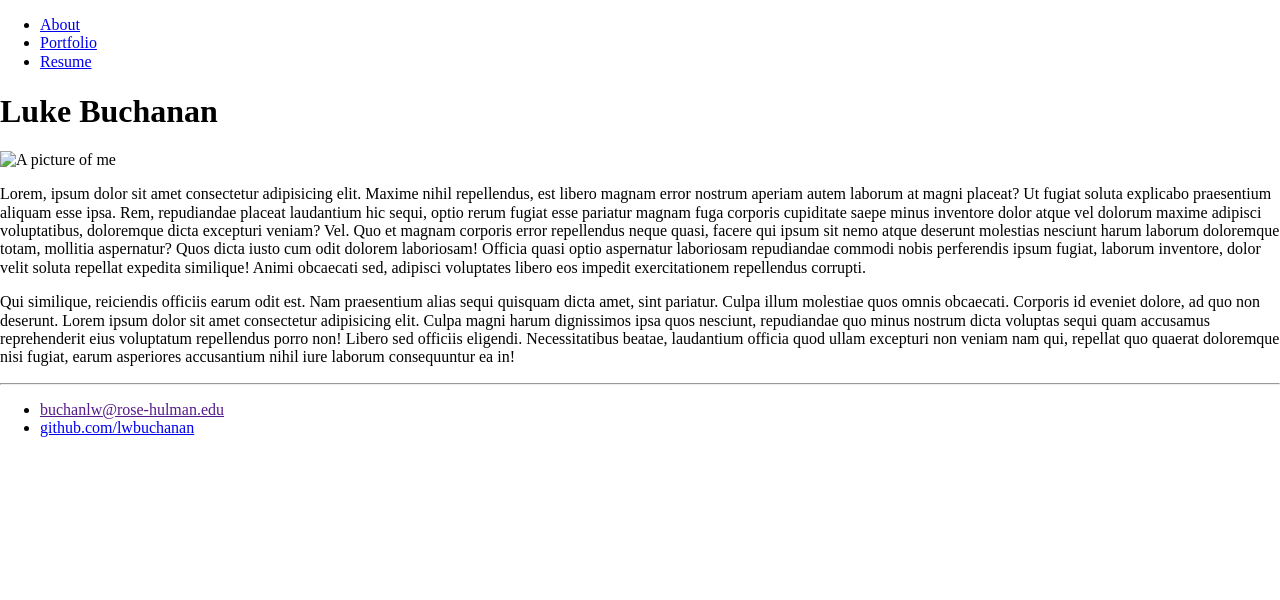
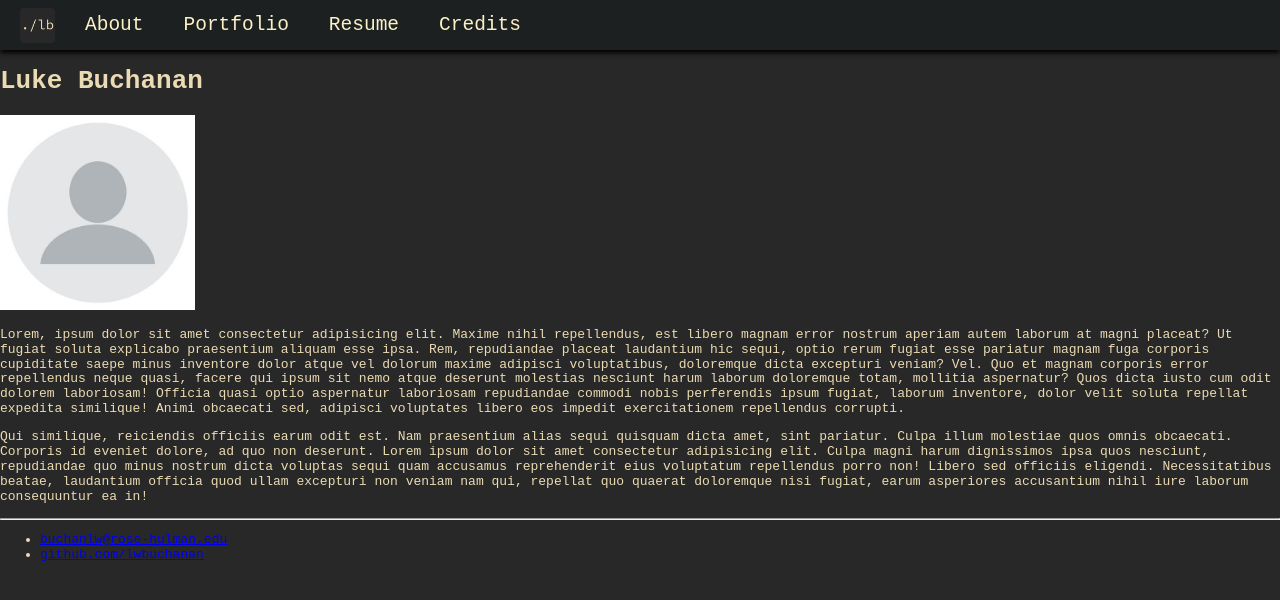
Before and after one commit to lwbuchanan/lwbuchanan.github.io, a plain HTML site: page index.html in a window 1280 px wide. Drawn offline with Linux system fonts and the light colour scheme.

Commit message:
cool navbar

```diff
--- a/index.html
+++ b/index.html
@@ -3,22 +3,22 @@
 <head>
     <meta charset="UTF-8">
     <meta name="viewport" content="width=device-width, initial-scale=1.0">
-    <title>Luke Buchanan - About</title>
+    <title>lbuchanan/about</title>
     <link rel="stylesheet" href="styles/normalize.css">
     <link rel="stylesheet" href="styles/main.css">
     <link rel="icon" href="images/favicon.png">
 </head>
 <body id="about">
     <nav>
-        <ul>
-            <li><a href="index.html">About</a></li>
-            <li><a href="portfolio.html">Portfolio</a></li>
-            <li><a href="resume.html">Resume</a></li>
-        </ul>
+        <img id="icon" src="images\favicon.png" alt="icon">
+        <a class="nav-button" href="index.html">About</a>
+        <a class="nav-button" href="portfolio.html">Portfolio</a>
+        <a class="nav-button" href="resume.html">Resume</a>
+        <a class="nav-button" href="credits.html">Credits</a>
     </nav>
     <main>
         <h1>Luke Buchanan</h1>
-        <img src="images/avatar.png" alt="A picture of me">
+        <img id="avatar" src="images/avatar.png" alt="A picture of me">
         <p>Lorem, ipsum dolor sit amet consectetur adipisicing elit. Maxime nihil repellendus, est libero magnam error nostrum aperiam autem laborum at magni placeat? Ut fugiat soluta explicabo praesentium aliquam esse ipsa.
         Rem, repudiandae placeat laudantium hic sequi, optio rerum fugiat esse pariatur magnam fuga corporis cupiditate saepe minus inventore dolor atque vel dolorum maxime adipisci voluptatibus, doloremque dicta excepturi veniam? Vel.
         Quo et magnam corporis error repellendus neque quasi, facere qui ipsum sit nemo atque deserunt molestias nesciunt harum laborum doloremque totam, mollitia aspernatur? Quos dicta iusto cum odit dolorem laboriosam!
@@ -28,7 +28,7 @@
     </main>
     <hr>
     <footer><ul>
-        <li><a href="">buchanlw@rose-hulman.edu</a></li>
+        <li><a href="mailto:buchanlw@rose-hulman.edu">buchanlw@rose-hulman.edu</a></li>
         <li><a href="https://github.com/lwbuchanan">github.com/lwbuchanan</a></li>
     </ul></footer>
     <script src="scripts/main.jss"></script>
--- a/styles/main.css
+++ b/styles/main.css
@@ -0,0 +1,50 @@
+:root {
+    --bg: #282828;
+    --bg0_h: #1d2021;
+    --fg: #ebdbb2;
+    --fg1: #fbf1c7;
+    --blue: #458588;
+    --bblue: #83a598;
+}
+
+#avatar {
+    height: 15em;
+}
+
+#portfolio-items img {
+    height: 20em;
+}
+
+body {
+    background-color: var(--bg);
+    color: var(--fg);
+    font-family: monospace;
+}
+
+nav {
+    height: 50px;
+    background-color: var(--bg0_h);
+    display: flex;
+    align-items: center;
+    padding-left: 10px;
+    box-shadow: 0 3px 5px black;
+}
+
+.nav-button {
+    font-size: 1.5em;
+    text-decoration: none;
+    color: var(--fg1);
+    transition: .1s;
+    padding: 0 20px;
+}
+
+#icon {
+    max-width: 35px;
+    margin: 0 10px;
+}
+
+.nav-button:hover {
+    color: var(--bblue);
+    transform: scale(1.1);
+    transition: .15s;
+}
```
Also changed, not shown: credits.html (added, +33 -0 lines), portfolio.html (+8 -8 lines), resume.html (+7 -7 lines), images/avatar.png (added).
